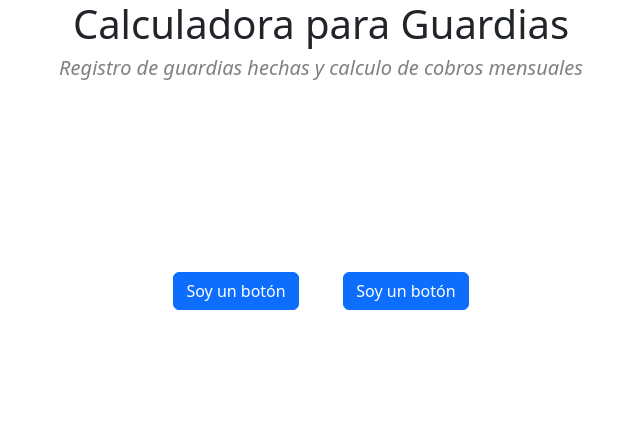
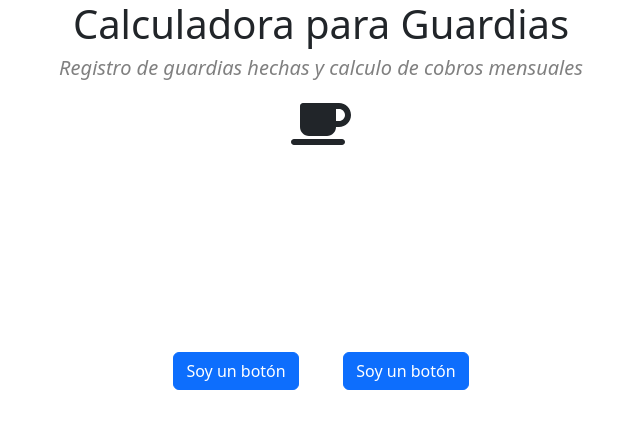
Before and after one commit to diegorus92/CalculadoraSueldoGuardias, an Angular app in the folder CalculoGananciaGuardia/: page / in a window 1280 px wide. Shown: the top 428 px of the page, without its empty margins (319-959 px from the left). Built offline with nearby package versions, Linux system fonts and the light colour scheme.

Commit message:
agregado FontAwesome mediante npm

```diff
--- a/CalculoGananciaGuardia/angular.json
+++ b/CalculoGananciaGuardia/angular.json
@@ -100,5 +100,8 @@
         }
       }
     }
+  },
+  "cli": {
+    "analytics": false
   }
 }
--- a/CalculoGananciaGuardia/package.json
+++ b/CalculoGananciaGuardia/package.json
@@ -18,6 +18,9 @@
     "@angular/platform-browser": "^14.2.0",
     "@angular/platform-browser-dynamic": "^14.2.0",
     "@angular/router": "^14.2.0",
+    "@fortawesome/angular-fontawesome": "^0.11.1",
+    "@fortawesome/fontawesome-svg-core": "^6.1.1",
+    "@fortawesome/free-solid-svg-icons": "^6.2.1",
     "bootstrap": "^5.2.2",
     "rxjs": "~7.5.0",
     "tslib": "^2.3.0",
--- a/CalculoGananciaGuardia/src/app/app.module.ts
+++ b/CalculoGananciaGuardia/src/app/app.module.ts
@@ -2,6 +2,8 @@
 import { BrowserModule } from '@angular/platform-browser';
 
 import { AppComponent } from './app.component';
+import { FontAwesomeModule } from '@fortawesome/angular-fontawesome';
+
 import { AccesoPrincipalComponent } from './componentes/acceso-principal/acceso-principal.component';
 import { BotonComponent } from './componentes/boton/boton.component';
 
@@ -12,7 +14,8 @@
     BotonComponent
   ],
   imports: [
-    BrowserModule
+    BrowserModule,
+    FontAwesomeModule
   ],
   providers: [],
   bootstrap: [AppComponent]
--- a/CalculoGananciaGuardia/src/app/componentes/acceso-principal/acceso-principal.component.html
+++ b/CalculoGananciaGuardia/src/app/componentes/acceso-principal/acceso-principal.component.html
@@ -1,6 +1,7 @@
 <div class="container-sm cabecera">
     <h1>{{titulo}}</h1>
     <h5><i>{{subtitulo}}</i></h5>
+    <fa-icon [icon]="iconoCafe" class="fa-3x"></fa-icon>
 </div>
 
 <div class="container-sm botones">
--- a/CalculoGananciaGuardia/src/app/componentes/acceso-principal/acceso-principal.component.ts
+++ b/CalculoGananciaGuardia/src/app/componentes/acceso-principal/acceso-principal.component.ts
@@ -1,4 +1,5 @@
 import { Component, OnInit } from '@angular/core';
+import { faCoffee } from '@fortawesome/free-solid-svg-icons';
 
 @Component({
   selector: 'app-acceso-principal',
@@ -10,6 +11,8 @@
   titulo: String = "Calculadora para Guardias";
   subtitulo: String = "Registro de guardias hechas y calculo de cobros mensuales";
 
+  iconoCafe = faCoffee;
+
   constructor() { }
 
   ngOnInit(): void {
```
Also changed, not shown: 1 other file (tests, documents, lock files or other folders).
